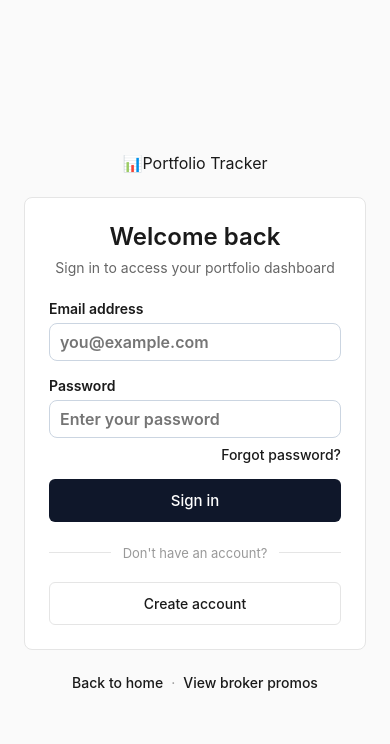
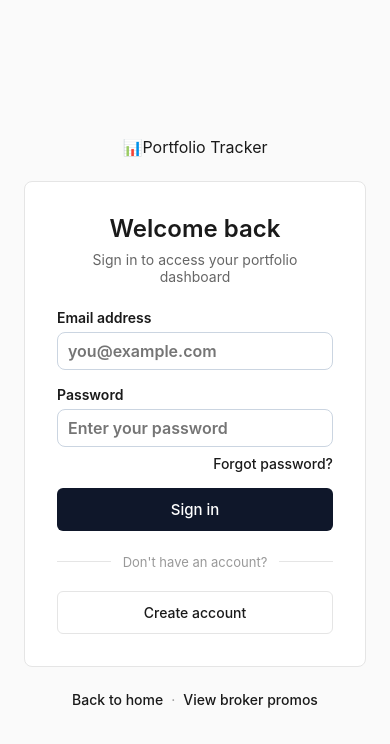
Before and after one commit to wynnteo/myportfolio, a Next.js app: page /login in a window 390 px wide. Shown: the top 744 px of the page. Built offline with nearby package versions, Linux system fonts and the light colour scheme.

Commit message:
clean up css

```diff
--- a/pages/dashboard.tsx
+++ b/pages/dashboard.tsx
@@ -1295,7 +1295,7 @@ function formatLastUpdate(date: Date | null) {
                     <span className="category-stat-value">{formatPrice(breakdown.currentValue, 'SGD', 2)}</span>
                   </div>
                   <div className={`category-stat-row highlight ${breakdown.pl > 0 ? 'positive' : breakdown.pl < 0 ? 'negative' : ''}`}>
-                    <span className="category-stat-label">P/L</span>
+                    <span className="category-stat-label">Unrealised P/L</span>
                     <span className="category-stat-value-large">
                       {formatPrice(breakdown.pl, 'SGD', 2)}
                       <span className="category-stat-pct">{breakdown.plPct > 0 ? '+' : ''}{breakdown.plPct.toFixed(2)}%</span>
--- a/styles/globals.css
+++ b/styles/globals.css
@@ -337,21 +337,7 @@ textarea:focus {
   box-shadow: 0 0 0 3px rgba(59, 130, 246, 0.1);
 }
 
-textarea {
-  min-height: 60px;
-}
-
-button {
-  background: #ffffff;
-  border: 1px solid #cbd5e1;
-  color: #0f172a;
-  font-weight: 600;
-  padding: 8px 12px;
-  border-radius: 6px;
-  cursor: pointer;
-  transition: all 0.15s ease;
-  font-size: 13px;
-}
+
 
 button:hover {
   background: #f8fafc;
@@ -1058,10 +1044,6 @@ th.sortable:hover {
   background: #fafafa;
 }
 
-.section-header {
-  text-align: center;
-  margin-bottom: 48px;
-}
 
 .section-header h2 {
   font-size: 32px;
@@ -1413,33 +1395,11 @@ th.sortable:hover {
     align-items: flex-start;
   }
 
-  .nav-menu {
-    width: 100%;
-    justify-content: flex-start;
-    flex-wrap: wrap;
-  }
-
-  main {
-    padding: 24px 12px 32px;
-  }
-
-  .topbar {
-    grid-template-columns: 1fr;
-    gap: 12px;
-  }
-
-  h1 {
-    font-size: 24px;
-  }
-
-  .hero-title {
-    font-size: 36px;
-  }
-
-  .hero-actions {
-    flex-direction: column;
-    width: 100%;
-  }
+
+
+
+
+
 
   .hero-actions a,
   .hero-actions button {
@@ -1447,9 +1407,6 @@ th.sortable:hover {
     text-align: center;
   }
 
-  .overview-grid {
-    grid-template-columns: 1fr;
-  }
 
   .insights-grid {
     grid-template-columns: 1fr;
@@ -1459,100 +1416,38 @@ th.sortable:hover {
     grid-template-columns: 1fr;
   }
 
-  .form-grid {
-    grid-template-columns: 1fr;
-  }
-
-  .referral-grid {
-    grid-template-columns: 1fr;
-  }
-
-  .features-grid {
-    grid-template-columns: 1fr;
-  }
-
-  .footer-content {
-    grid-template-columns: 1fr;
-    gap: 32px;
-  }
-
-  .modal-stats-grid {
-    grid-template-columns: 1fr;
-  }
-
-  .modal {
-    width: 95vw;
-    max-height: 85vh;
-    padding: 12px;
-  }
-
-  .modal-header {
-    flex-direction: column;
-    align-items: flex-start;
-  }
-
-  .modal-meta {
-    flex-direction: column;
-    gap: 4px;
-  }
-
-  .stat-dual {
-    flex-direction: column;
-    gap: 12px;
-  }
-
-  .stat-divider-vertical {
-    display: none;
-  }
-
-  .add-dividend-form {
-    grid-template-columns: 1fr;
-  }
+
+
+
+
+
+
+
+
+
+
 
   .modal-table table {
     min-width: 900px;
   }
 
-  .action-row {
-    flex-direction: column;
-    width: 100%;
-  }
 
   .action-row button {
     width: 100%;
   }
 
-  .table-wrapper {
-    overflow-x: auto;
-    -webkit-overflow-scrolling: touch;
-  }
-
-  table {
-    min-width: 800px;
-    font-size: 13px;
-  }
+
 
   td, th {
     padding: 8px 6px;
   }
 
-  .filters {
-    flex-direction: column;
-  }
 
   .filters select {
     width: 100%;
   }
 
-  .chip-group {
-    justify-content: center;
-  }
-
-  .section-title {
-    flex-direction: column;
-    align-items: flex-start;
-    gap: 12px;
-  }
+
 
   .stacked-legend,
   .holdings-legend {
@@ -1565,52 +1460,19 @@ th.sortable:hover {
     font-size: 20px;
   }
 
-  .hero-title {
-    font-size: 28px;
-  }
-
-  .stat-value {
-    font-size: 18px;
-  }
-
-  .summary-card {
-    padding: 10px;
-  }
-
-  button {
-    padding: 8px 10px;
-    font-size: 12px;
-  }
-
-  .badge {
-    font-size: 11px;
-    padding: 4px 8px;
-  }
-
-  .chip {
-    padding: 6px 8px;
-    font-size: 12px;
-  }
+
+
+
+
+
 
   input, select, textarea {
     font-size: 16px;
   }
 
-  .modal-title {
-    font-size: 16px;
-  }
-
-  .stat-value-inline {
-    font-size: 16px;
-  }
-
-  .pl-amount {
-    font-size: 18px;
-  }
-
-  .auth-card {
-    padding: 24px;
-  }
+
+
+
 }
 
 /* Add these new styles to your existing globals.css */
@@ -1730,10 +1592,6 @@ th.sortable:hover {
   gap: 2px;
 }
 
-.pl-amount {
-  font-size: 15px;
-  font-weight: 700;
-}
 
 .pl-percentage {
   font-size: 12px;
@@ -1752,13 +1610,7 @@ th.sortable:hover {
   color: #dc2626;
 }
 
-.pl-value.positive .pl-percentage {
-  background: #d1fae5;
-}
-
-.pl-value.negative .pl-percentage {
-  background: #fee2e2;
-}
+
 
 .pl-value.neutral .pl-amount,
 .pl-value.neutral .pl-percentage {
@@ -2054,20 +1906,8 @@ th.sortable:hover {
     grid-template-columns: 1fr;
   }
 
-  .holdings-controls {
-    flex-direction: column;
-    align-items: flex-start;
-    width: 100%;
-  }
-
-  .view-toggle {
-    width: 100%;
-    justify-content: center;
-  }
-
-  .filters {
-    width: 100%;
-  }
+
+
 }
 
 @media (max-width: 480px) {
@@ -2075,21 +1915,9 @@ th.sortable:hover {
     padding: 12px;
   }
 
-  .holding-symbol {
-    font-size: 16px;
-  }
-
-  .holding-card-values {
-    padding: 10px;
-  }
-
-  .holding-value-amount {
-    font-size: 13px;
-  }
-
-  .holding-pl-amount {
-    font-size: 14px;
-  }
+
+
+
 }
 
 /* ==================== ENHANCED MODAL TABLES ==================== */
@@ -2106,12 +1934,6 @@ th.sortable:hover {
   border-bottom: 2px solid #e2e8f0;
 }
 
-.modal-section-title {
-  font-size: 16px;
-  font-weight: 700;
-  color: #0f172a;
-  margin: 0;
-}
 
 .modal-transaction-table {
   width: 100%;
@@ -2322,9 +2144,6 @@ th.sortable:hover {
     min-width: 900px;
   }
 
-  .modal-transaction-table {
-    min-width: 800px;
-  }
 }
 
 @media (max-width: 768px) {
@@ -2334,30 +2153,13 @@ th.sortable:hover {
     font-size: 13px;
   }
 
-  .symbol-main {
-    font-size: 14px;
-  }
-
-  .modal-action-buttons {
-    flex-direction: column;
-  }
-
-  .modal-action-buttons button {
-    width: 100%;
-  }
-
-  .dividend-form-inline {
-    grid-template-columns: 1fr;
-  }
+
+
+
 }
 
 
 /* ==================== CHARTS ==================== */
-.chart-grid {
-  display: grid;
-  grid-template-columns: repeat(auto-fit, minmax(260px, 1fr));
-  gap: 12px;
-}
 
 .chart-grid-two-col {
   display: grid;
@@ -2408,14 +2210,6 @@ th.sortable:hover {
   border-top: 1px solid #e2e8f0;
 }
 
-.holdings-legend {
-  display: grid;
-  grid-template-columns: repeat(2, 1fr);
-  gap: 8px;
-  margin-top: 16px;
-  padding-top: 12px;
-  border-top: 1px solid #e2e8f0;
-}
 
 .legend-item {
   display: flex;
@@ -2583,13 +2377,6 @@ th.sortable:hover {
   border-bottom: 1px solid #f1f5f9;
 }
 
-.category-dot-inline {
-  width: 12px;
-  height: 12px;
-  border-radius: 50%;
-  display: inline-block;
-  flex-shrink: 0;
-}
 
 .category-compact-title {
   font-size: 14px;
```
